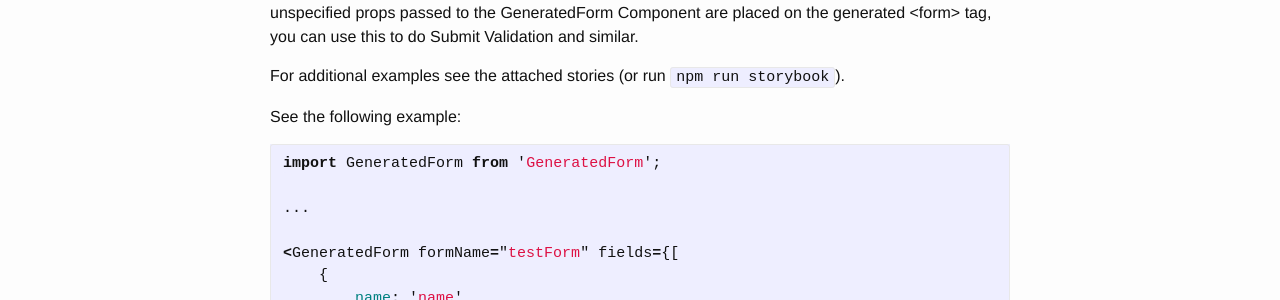
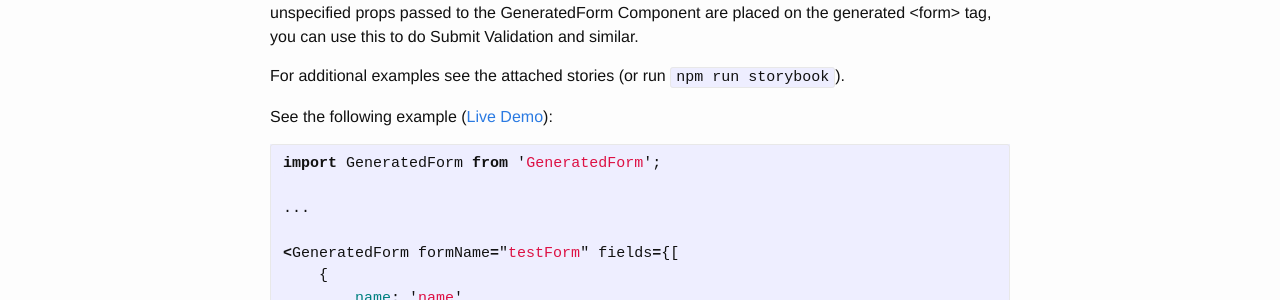
Before and after one commit to hlissnake/thl-ui-components, a Jekyll site: the page built from components/GeneratedForm/index.md, in a window 1280 px wide and 900 px high. Shown: the part 365-665 px from the top of the window. Built offline with Jekyll 4.4.1, drawn with Linux system fonts in a browser that asks for light colours.

Commit message:
feat(docs): Live Links

````diff
--- a/components/GeneratedForm/index.md
+++ b/components/GeneratedForm/index.md
@@ -12,7 +12,7 @@ Note that all unspecified props passed to the GeneratedForm Component are placed
 
 For additional examples see the attached stories (or run `npm run storybook`).
 
-See the following example:
+See the following example ([Live Demo]({{ '/storybook/?selectedKind=GeneratedForm&selectedStory=Form%20Component' | prepend: site.baseurl }})):
 
 ```jsx
 import GeneratedForm from 'GeneratedForm';
````
Also changed, not shown: components/NavigationToolbar/index.md (+2 -0 lines).
